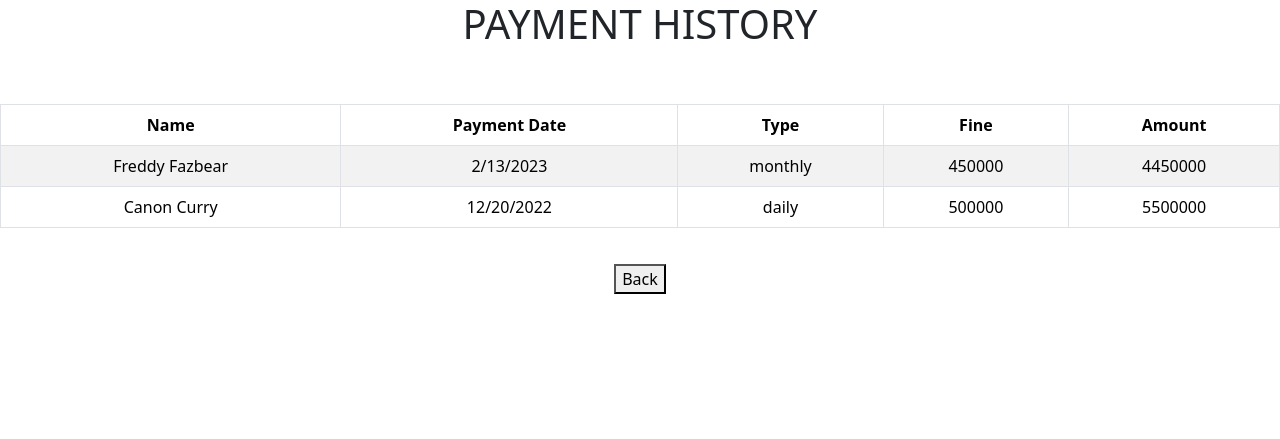
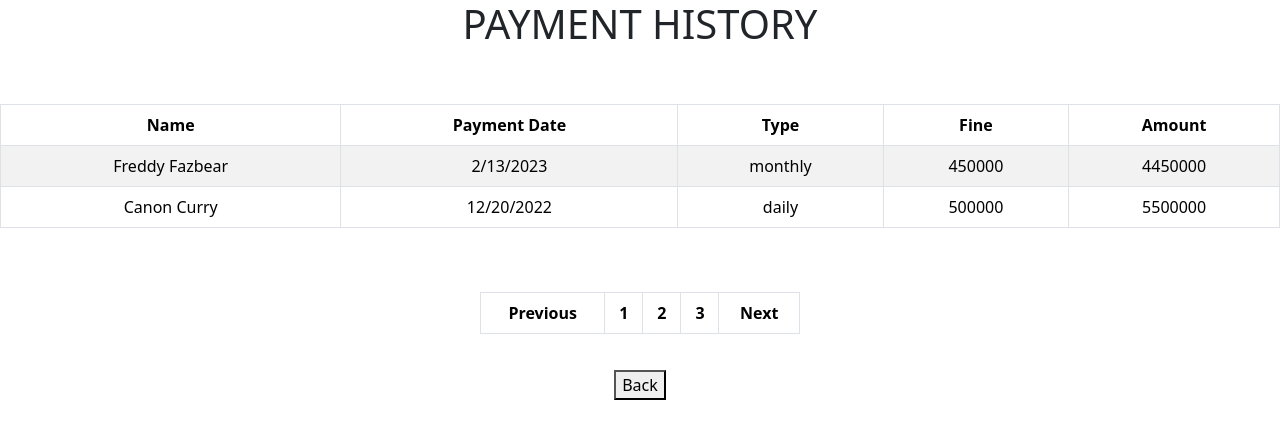
Before and after one commit to TomoriNow/ATTN_FTASAP, a Django app: page /payment_history/ in a window 1280 px wide. Shown: the top 439 px of the page. Run offline with Django 4.2, Linux system fonts and the light colour scheme; the visitor is signed in with stand-in values (Sample User, id 1); lists and menus that the app fills with data are empty.

Commit message:
Added Paginator Mockup

```diff
--- a/main/templates/payment_history.html
+++ b/main/templates/payment_history.html
@@ -72,6 +72,19 @@
             </tbody>
         </table>
     </div>
+
+    <div class="d-flex align-items-center justify-content-center">
+        <table class="table table-bordered table-striped table-hover mt-5 text-center" style="width: 25%;">
+            <thead>
+                <th>Previous</th>
+                <th>1</th>
+                <th>2</th>
+                <th>3</th>
+                <th>Next</th>
+            <thead>
+        </table>
+    </div>
+
     <div style="margin-top: 20px; text-align: center;">
         <a href="{% url 'main:dashboard' %}" ><button>Back</button></a>
     </div>
```
